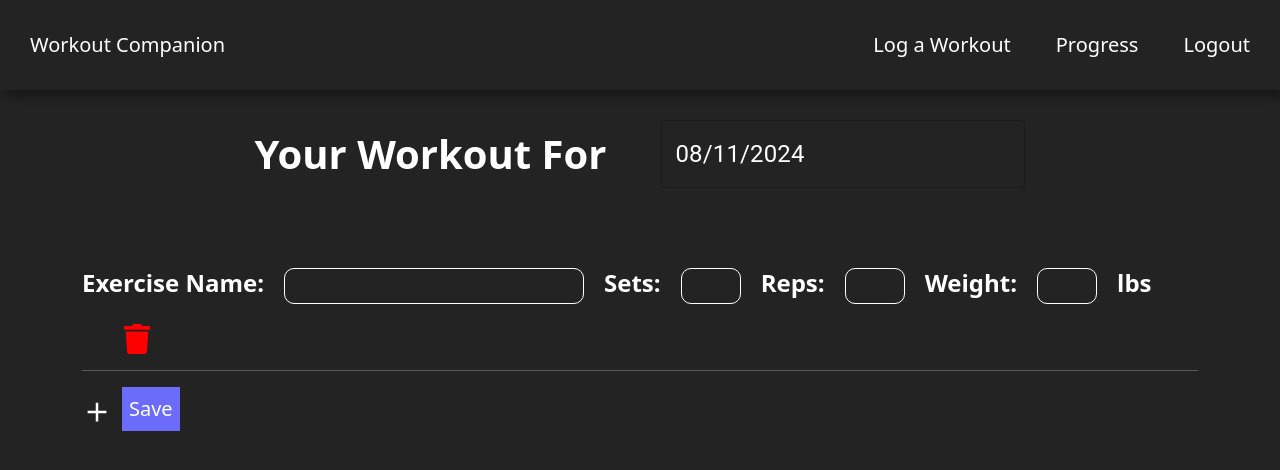
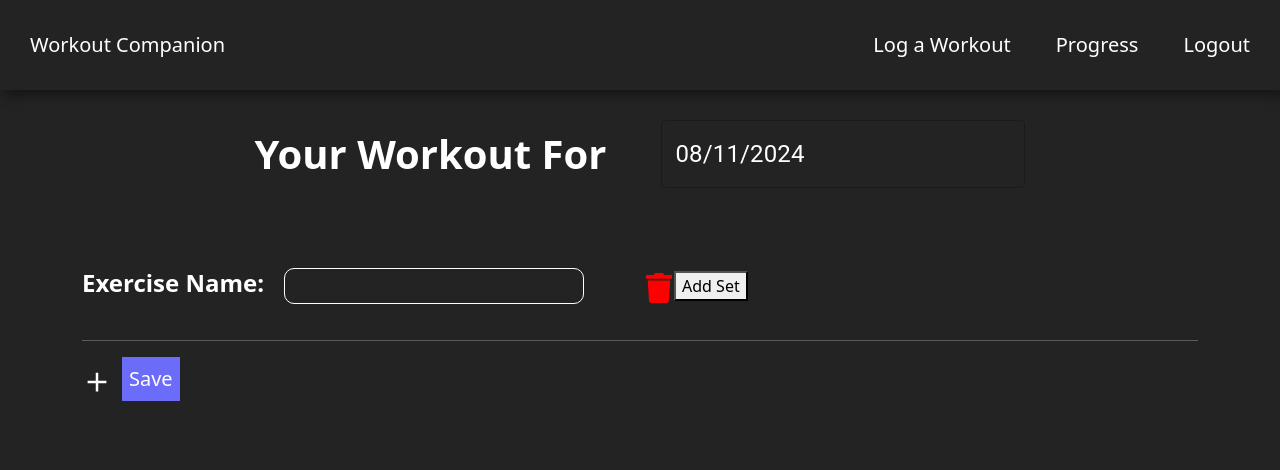
Before and after one commit to FarhanK29/workout-companion-app, a React (Create React App) app in the folder client/: page / in a window 1280 px wide. Shown: the top 470 px of the page. Built offline with nearby package versions, Linux system fonts and the light colour scheme; no server answers; sample sign-in values are in the browser's storage.

Commit message:
Added front end capability to add individual sets

```diff
--- a/client/src/pages/Home.js
+++ b/client/src/pages/Home.js
@@ -24,70 +24,83 @@ export default function Home() {
 
     const token = localStorage.getItem('token')
 
-    React.useEffect(() =>{
-        const token = localStorage.getItem('token')
-        const fetchData = async() => {
-            const response = await fetch('api/progress/' + date,{
-                method:'GET',
-                headers: {'Authorization': token,'Content-Type': 'application/json' },
+    // React.useEffect(() =>{
+    //     const token = localStorage.getItem('token')
+    //     const fetchData = async() => {
+    //         const response = await fetch('api/progress/' + date,{
+    //             method:'GET',
+    //             headers: {'Authorization': token,'Content-Type': 'application/json' },
 
-            })
-            const json = await response.json();
-            setWorkouts(json);
-        };
-        fetchData();
-    }, [])
+    //         })
+    //         const json = await response.json();
+    //         setWorkouts(json);
+    //     };
+    //     fetchData();
+    // }, [])
 
     const [workouts, setWorkouts] = React.useState([{
         exercise:'',
-        sets: '',
-        reps:'',
-        weight: ''
+        sets: [],
     }])
 
-    const handleChangeInput = (index, event) => {
+
+
+    const handleChangeName = (index, event) => {
         const values = [...workouts];
         values[index][event.target.name] = event.target.value;
         setWorkouts(values);
     }
+    const handleChangeInput = (index, setIndex, event) =>{
+        const values = [...workouts];
+        values[index].sets[setIndex][event.target.name] = event.target.value;
+        setWorkouts(values)
+    }
 
     const addField = (event) => {
         event.preventDefault();
-        setWorkouts([...workouts, {exercise:'', sets: '', reps: '', weight: ''}])
+        setWorkouts([...workouts, {exercise:'', sets:[]}])
     }
 
     const handleSubmit = async(event) => {
         event.preventDefault();
         console.log(workouts);
         //Submit the workout to the database
-        const response = await fetch('/api/logworkout', {
-        method: 'POST',
-        headers:{ 'Content-Type': 'application/json' },
-        body: JSON.stringify({token: token, workouts:workouts, workout_date: date})
-        })
-        console.log(response)
-        const json = await response.json();
-        if(!response.ok){
-        console.log(json.error);
-        }
-        else{
-        alert("Workout Successfully Submitted!")
-        setWorkouts([{
-            exercise:'',
-            sets: '',
-            reps:'',
-            weight: ''
-        }])
-        }
+        // const response = await fetch('/api/logworkout', {
+        // method: 'POST',
+        // headers:{ 'Content-Type': 'application/json' },
+        // body: JSON.stringify({token: token, workouts:workouts, workout_date: date})
+        // })
+        // console.log(response)
+        // const json = await response.json();
+        // if(!response.ok){
+        // console.log(json.error);
+        // }
+        // else{
+        // alert("Workout Successfully Submitted!")
+        // setWorkouts([{
+        //     exercise:'',
+        //     sets: [],
+        // }])
+        // }
 
 
     }
 
     const deleteWorkout = (index) =>{
+
         const values = [...workouts];
         values.splice(index, 1);
         setWorkouts(values);
     }
+
+    const addSet = (index) =>{
+        console.log(workouts[index].sets.length)
+        const values = [...workouts]
+        values[index].sets.push([{reps:'', weight:''}])
+        setWorkouts(values)
+        console.log(workouts[index].sets.length)
+    }
+
 
 
     return (
@@ -109,11 +122,11 @@ export default function Home() {
 
                 }}
             />
+            </div>
 
-
-            </div>
             {workouts.map( (workout, index) => (
                 <div className = "workouts" key = {index}>
+
                 <div className = "workout-line">
                     <label>Exercise Name:</label>
                     <input
@@ -123,33 +136,33 @@ export default function Home() {
                     type = "text"
 
                     value = {workout.exercise}
-                    onChange = {(e) => handleChangeInput(index, e)}
+                    onChange = {(e) => handleChangeName(index, e)}
                     />
-                    <label>Sets:</label>
-                    <input className = "input-container"
-                    name = "sets"
-                    type = "number"
-                    value = {workout.sets}
-                    onChange = {(e) => handleChangeInput(index, e)}
-                    />
+                    <FaTrash className = "delete-button" onClick = {() => deleteWorkout(index)}/>
+                    <button className = "add-set" onClick = {() => addSet(index)}>Add Set</button>
+                    {workouts[index].sets.map((set, setIndex) => (
+                        <div className = "sets" key = {setIndex}>
+                            <div className = "set-title">Set {setIndex+1}</div>
                             <label>Reps:</label>
                             <input
                             name = "reps"
                             className = "input-container"
-                    type = "number"
-                    value = {workout.reps}
-                    onChange = {(e) => handleChangeInput(index, e)}
+                            type = "text"
+                            value = {set.reps}
+                            onChange = {(e) => handleChangeInput(index, setIndex, e)}
                             />
                             <label>Weight:</label>
                             <input
                             name = "weight"
                             className = "input-container"
-                    type = "number"
-                    value = {workout.weight}
-                    onChange = {(e) => handleChangeInput(index, e)}
+                            type = "text"
+                            value = {set.weight}
+                            onChange = {(e) => handleChangeInput(index, setIndex, e)}
                             />
                             <label>lbs</label>
-                    <FaTrash className = "delete-button" onClick = {() => deleteWorkout(index)}/>
+                        </div>
+
+                    ))}
                 </div>
                 <hr></hr>
                 </div>
```
Also changed, not shown: 1 other file (tests, documents, lock files or other folders). Lines whose indentation alone changed are shown as unchanged.
